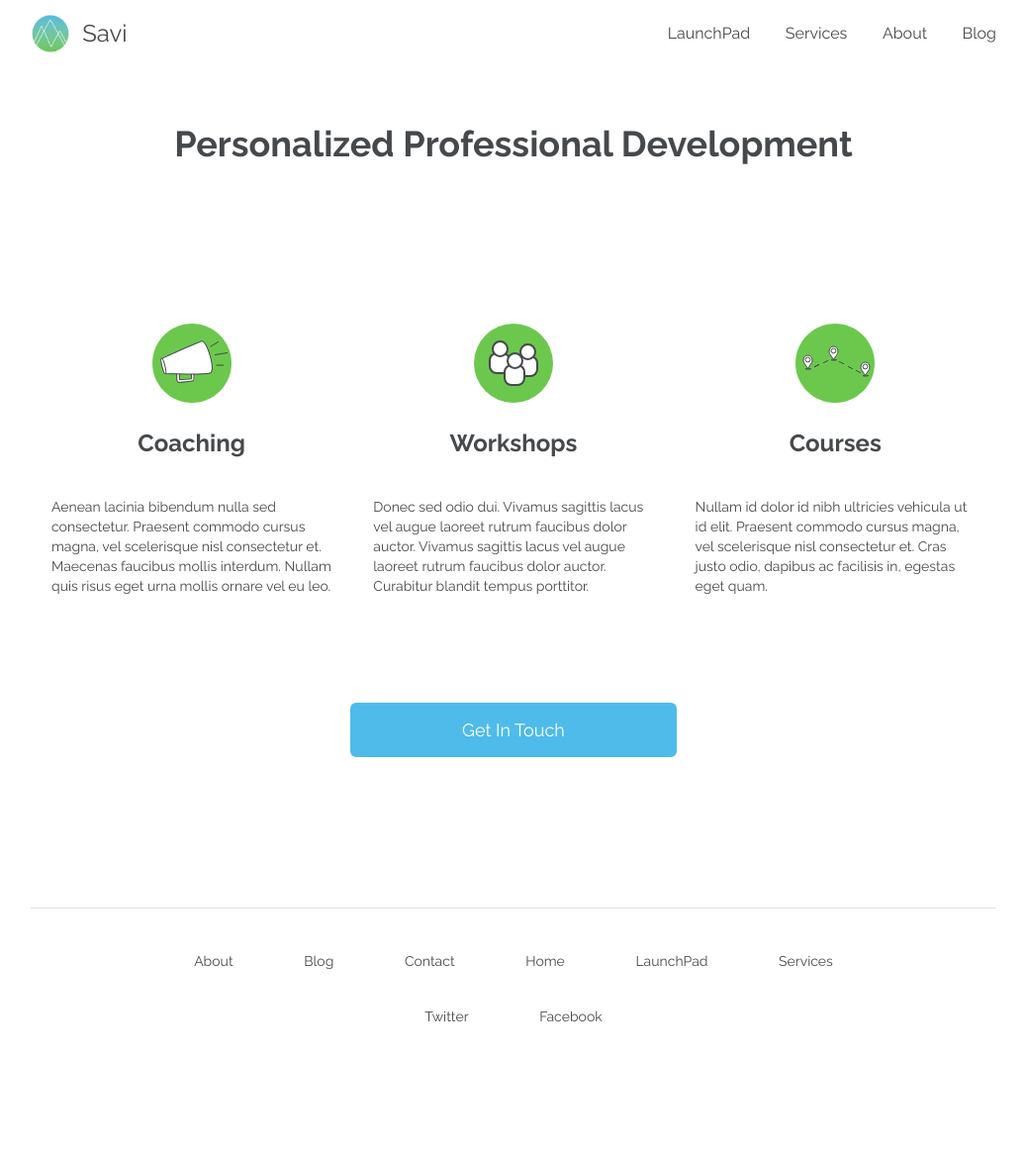
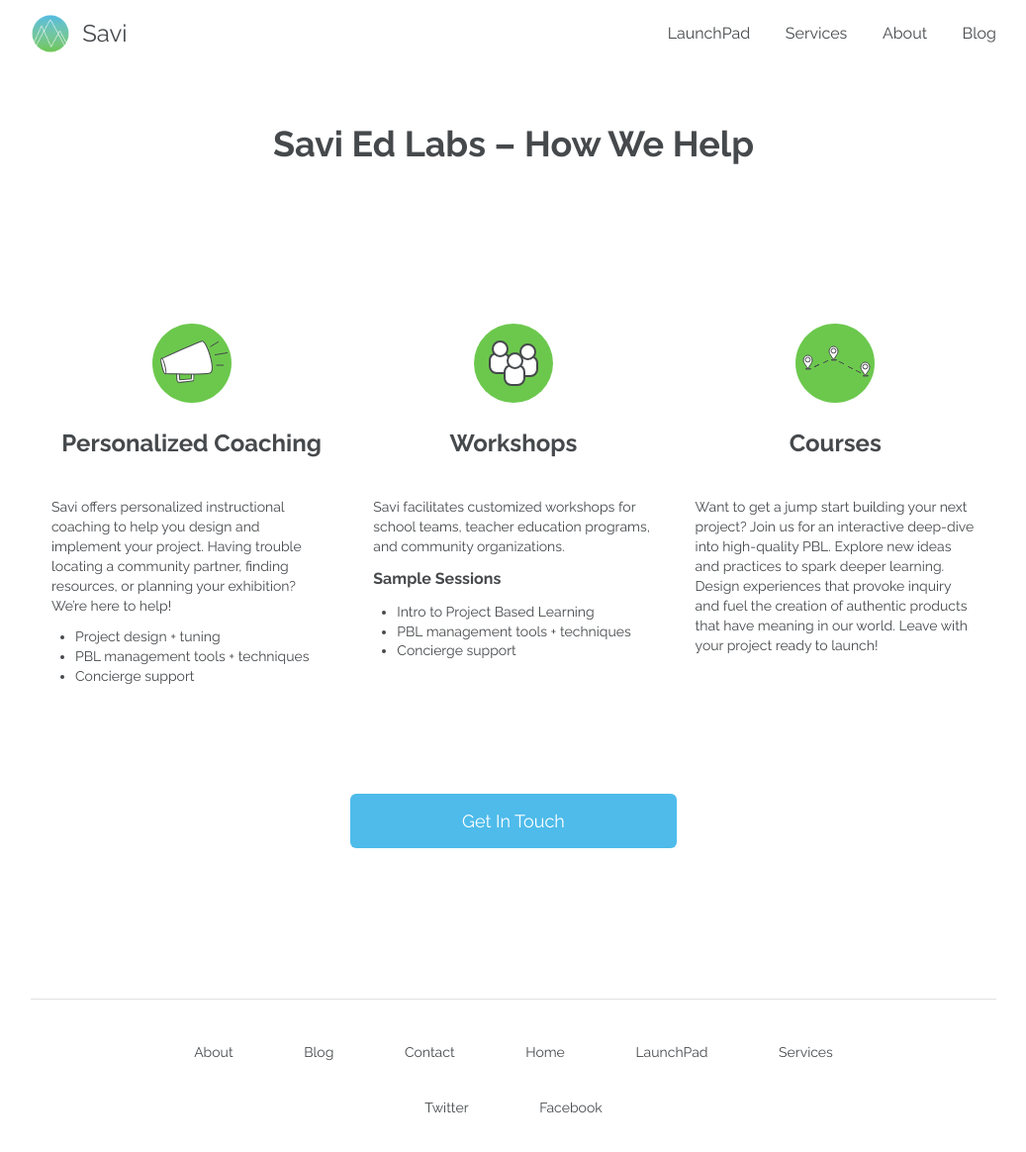
Before and after one commit to savilabs/savilabs.github.io, a Jekyll site: the page built from services.html, in a window 1280 px wide and 1206 px high. Shown: the top 1164 px of the window at 99% size, without its empty margins (121-1158 px from the left). Built offline with Jekyll 4.4.1, drawn with Linux system fonts in a browser that asks for light colours; nearby versions of some CDN libraries.

Commit message:
Update Services page content
This updates the content of the Services page to have the latest copy
from Brian and Peter in preparation for launching the site. This also
tweaks some of the layout to support the newly requested content.

```diff
--- a/_sass/_services.scss
+++ b/_sass/_services.scss
@@ -17,8 +17,11 @@
     padding-bottom: $spacing-unit;
   }
 
-  .service__description {
-    padding-bottom: $spacing-unit--medium;
+  .service__description,
+  .service__list,
+  .service__subtitle {
     text-align: left;
   }
+
+  padding-bottom: $spacing-unit--medium;
 }
--- a/services.html
+++ b/services.html
@@ -6,7 +6,7 @@ layout: page
 ---
 
 <div class='featured-section intro-section'>
-  <h1>Personalized Professional Development</h1>
+  <h1>Savi Ed Labs &ndash; How We Help</h1>
 </div>
 
 <div class='row'>
@@ -17,15 +17,16 @@ layout: page
       >
 
     <h3 class='service__title'>
-      Coaching
+      Personalized Coaching
     </h3>
 
-    <p class='service__description'>
-      Aenean lacinia bibendum nulla sed consectetur. Praesent commodo
-      cursus magna, vel scelerisque nisl consectetur et. Maecenas
-      faucibus mollis interdum. Nullam quis risus eget urna mollis
-      ornare vel eu leo.
-    </p>
+    <p class='service__description'>Savi offers personalized instructional coaching to help you design and implement your project. Having trouble locating a community partner, finding resources, or planning your exhibition? We’re here to help!</p>
+
+    <ul class='service__list'>
+      <li>Project design + tuning</li>
+      <li>PBL management tools + techniques</li>
+      <li>Concierge support</li>
+    </ul>
   </div>
 
   <div class='col col--third service'>
@@ -38,12 +39,15 @@ layout: page
       Workshops
     </h3>
 
-    <p class='service__description'>
-      Donec sed odio dui. Vivamus sagittis lacus vel augue laoreet
-      rutrum faucibus dolor auctor. Vivamus sagittis lacus vel augue
-      laoreet rutrum faucibus dolor auctor. Curabitur blandit tempus
-      porttitor.
-    </p>
+    <p class='service__description'>Savi facilitates customized workshops for school teams, teacher education programs, and community organizations.</p>
+
+    <h5 class='service__subtitle'>Sample Sessions</h5>
+
+    <ul class='service__list'>
+      <li>Intro to Project Based Learning</li>
+      <li>PBL management tools + techniques</li>
+      <li>Concierge support</li>
+    </ul>
   </div>
 
   <div class='col col--third service'>
@@ -56,11 +60,7 @@ layout: page
       Courses
     </h3>
 
-    <p class='service__description'>
-      Nullam id dolor id nibh ultricies vehicula ut id elit. Praesent
-      commodo cursus magna, vel scelerisque nisl consectetur et. Cras
-      justo odio, dapibus ac facilisis in, egestas eget quam.
-    </p>
+    <p class='service__description'>Want to get a jump start building your next project? Join us for an interactive deep-dive into high-quality PBL. Explore new ideas and practices to spark deeper learning. Design experiences that provoke inquiry and fuel the creation of authentic products that have meaning in our world. Leave with your project ready to launch!</p>
   </div>
 </div>
 
```
